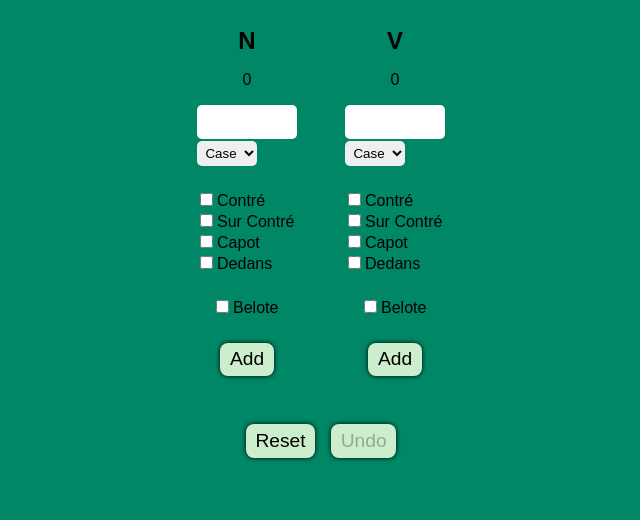
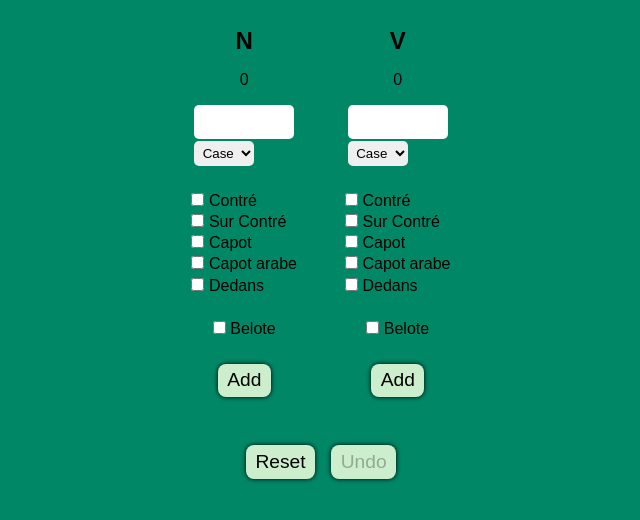
Before and after one commit to skandertebo/belote, a plain HTML site: page index.html in a window 1280 px wide. Shown: the part 106-626 px from the top of the page, without its empty margins (319-959 px from the left). Drawn offline with Linux system fonts and the light colour scheme.

Commit message:
added capot arabe

```diff
--- a/index.html
+++ b/index.html
@@ -39,6 +39,10 @@
                             <label for="n-capot">Capot</label>
                         </div>
                         <div class="option">
+                            <input type="checkbox" id="n-capotarabe">
+                            <label for="n-capotarabe">Capot arabe</label>
+                        </div>
+                        <div class="option">
                             <input type="checkbox" id="n-dedans">
                             <label for="n-dedans">Dedans</label>
                         </div>
@@ -75,6 +79,10 @@
                             <label for="v-capot">Capot</label>
                         </div>
                         <div class="option">
+                            <input type="checkbox" id="v-capotarabe">
+                            <label for="v-capotarabe">Capot arabe</label>
+                        </div>
+                        <div class="option">
                             <input type="checkbox" id="v-dedans">
                             <label for="v-dedans">Dedans</label>
                         </div>
--- a/index.js
+++ b/index.js
@@ -62,6 +62,9 @@ document.querySelectorAll('input[type=checkbox]').forEach(function(e){
                     break;
                 case 'capot':
                     pendingScore = 500;
+                    break;
+                case 'capotarabe':
+                    pendingScore = 250
                     break;
                 case 'dedans':
                     pendingScore = 160;
```
